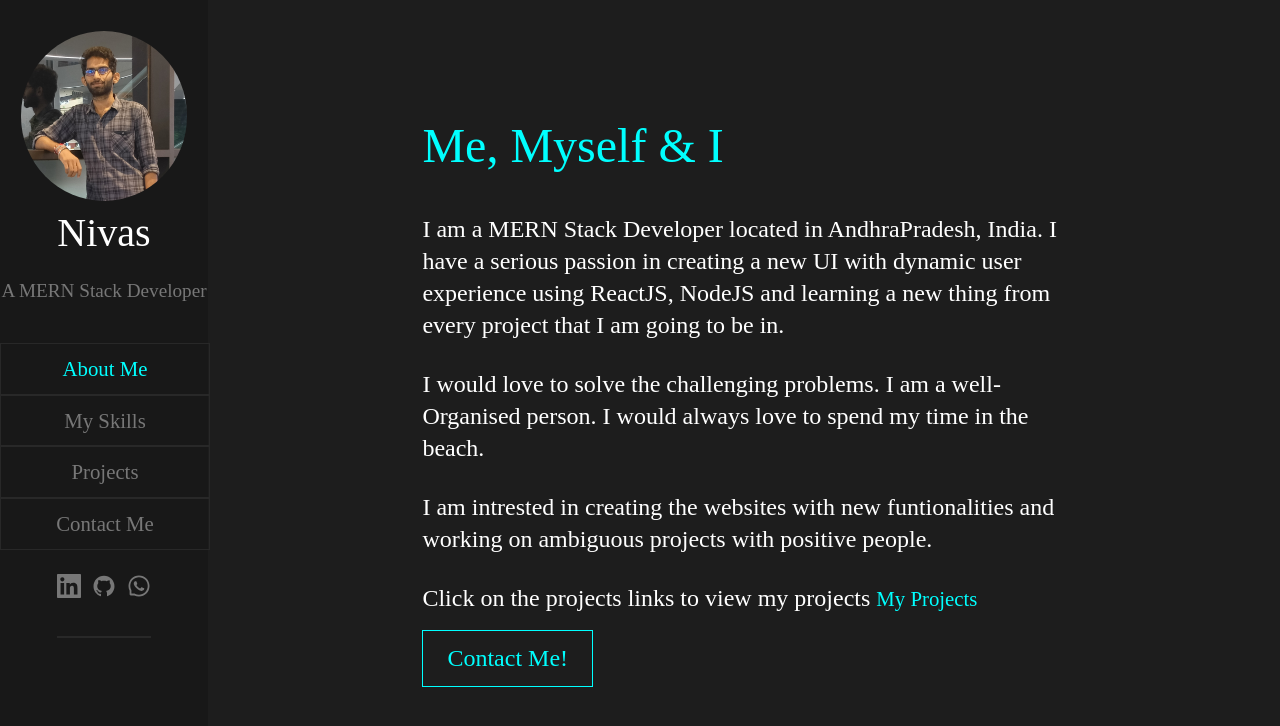
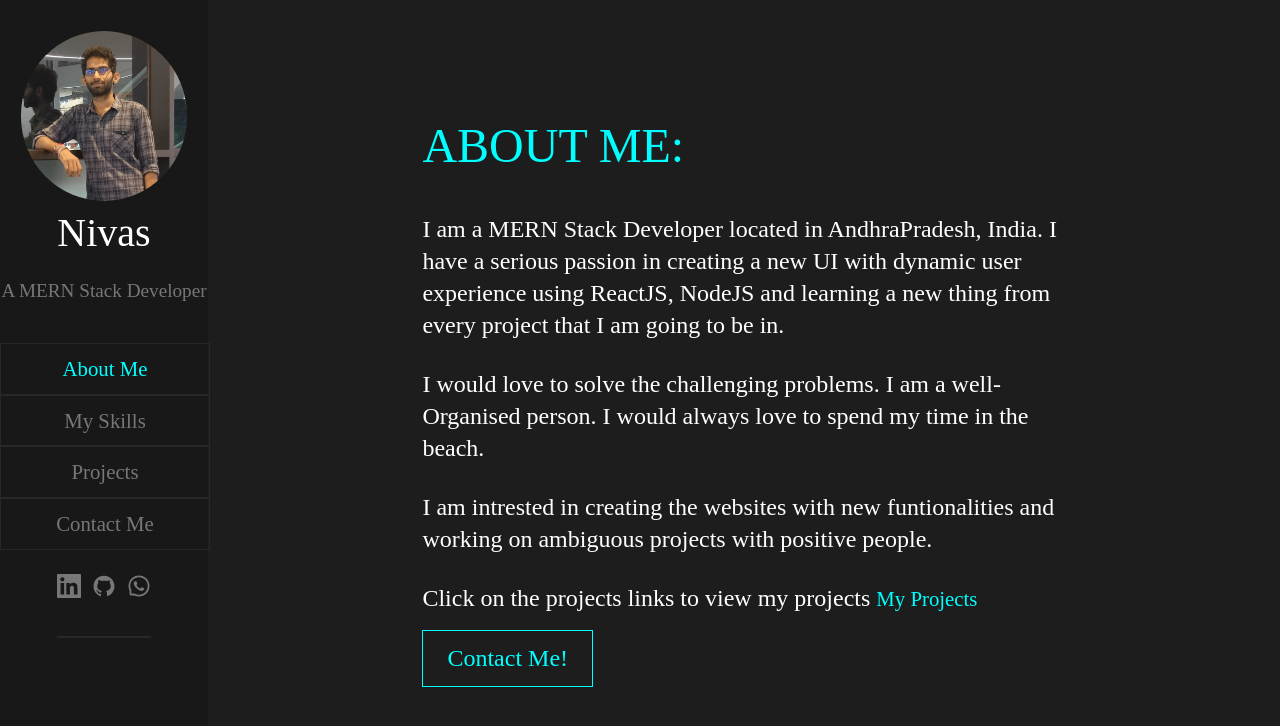
Before and after one commit to Nivi327/nivas_portfolio, a React (Create React App) app: page /about-me in a window 1280 px wide. Shown: the top 726 px of the page. Built offline with nearby package versions, Linux system fonts and the light colour scheme.

Commit message:
changed aboutme page heading

```diff
--- a/src/components/AboutMe/about.jsx
+++ b/src/components/AboutMe/about.jsx
@@ -3,7 +3,7 @@ import classes from './about.module.css';
 
 const About = () => {
     return <div className={classes.about}>
-        <span className={classes.heading}>Me, Myself & I</span>
+        <span className={classes.heading}>ABOUT ME: </span>
         <p>
             I am a MERN Stack Developer located in AndhraPradesh, India.
             I have a serious passion in creating a new UI with dynamic user experience using ReactJS, NodeJS
```
